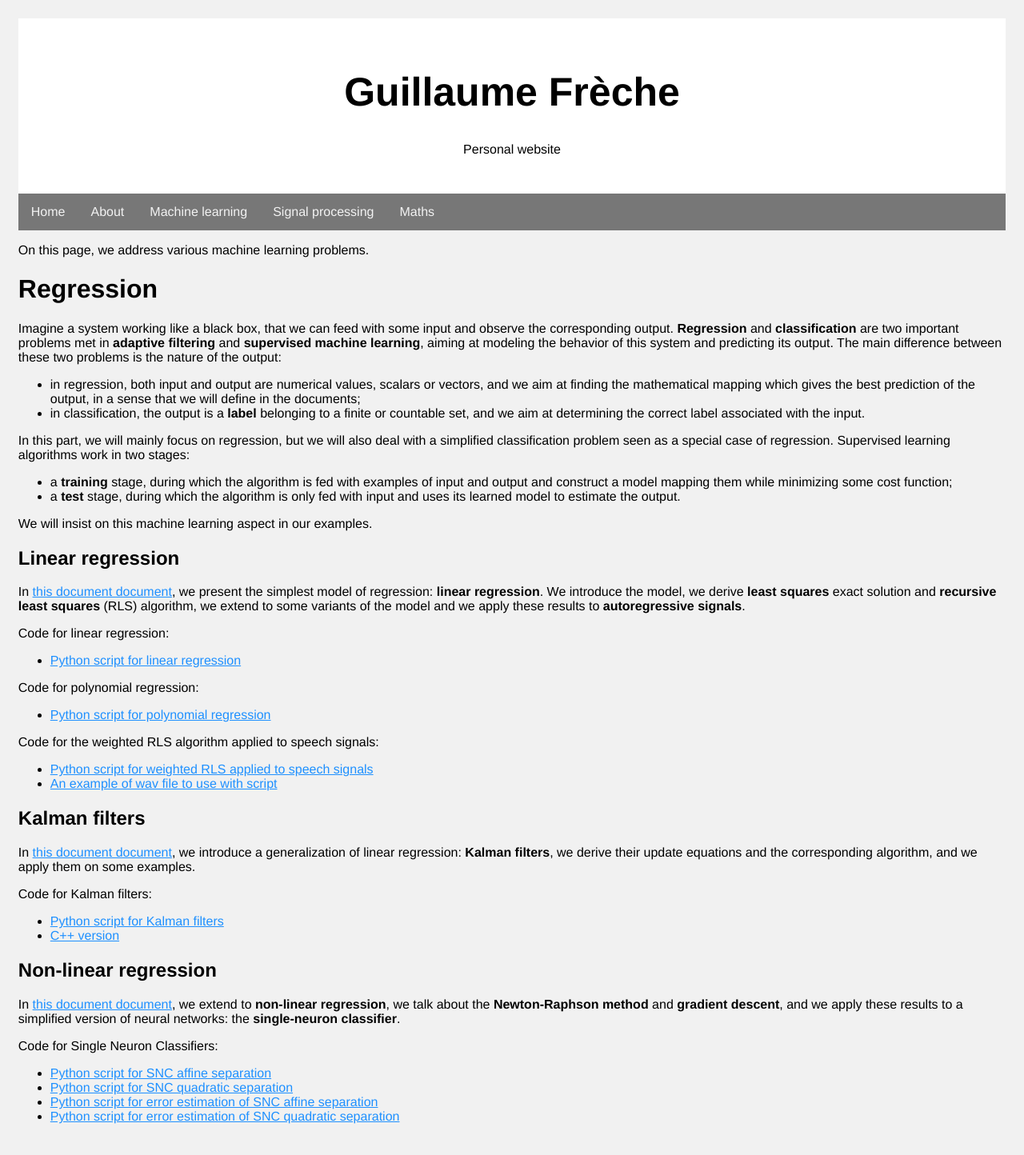
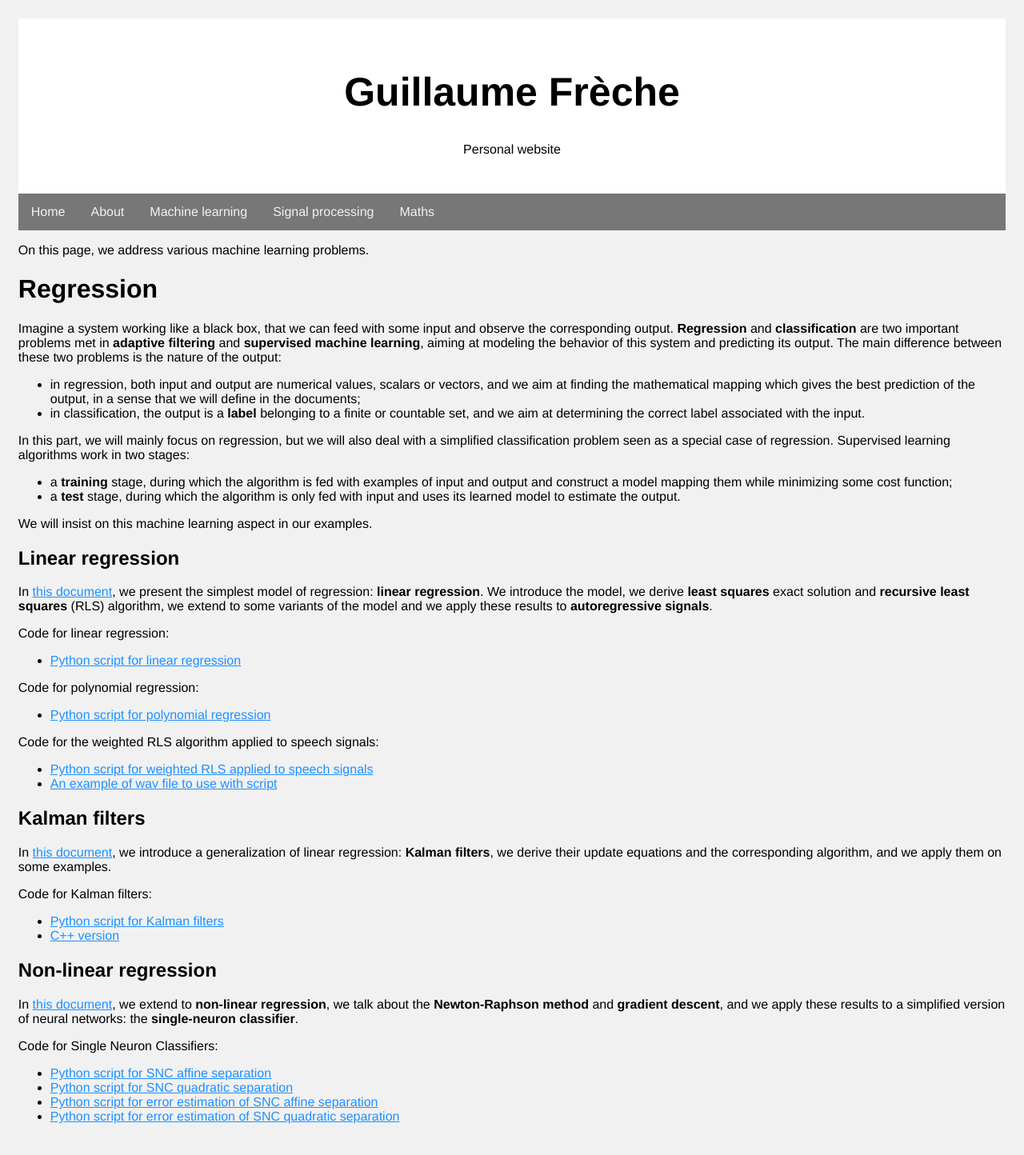
Before and after one commit to grfreche/grfreche.github.io, a Jekyll site: the page built from machine_learning.md, in a window 1280 px wide. Shown: the whole page at 80% size. Built offline with Jekyll 4.4.1, drawn with Linux system fonts in a browser that asks for light colours.

Commit message:
Update machine_learning.md

```diff
--- a/machine_learning.md
+++ b/machine_learning.md
@@ -32,7 +32,7 @@ We will insist on this machine learning aspect in our examples.
 
 ## Linear regression
 
-In [this document document](/pdfs/LinearRegression.pdf),
+In [this document](/pdfs/LinearRegression.pdf),
 we present the simplest model of regression: **linear regression**.
 We introduce the model, we derive **least squares** exact solution and **recursive least squares** (RLS) algorithm,
 we extend to some variants of the model and we apply these results to **autoregressive signals**.
@@ -49,7 +49,7 @@ Code for the weighted RLS algorithm applied to speech signals:
 
 ## Kalman filters
 
-In [this document document](/pdfs/KalmanFilters.pdf),
+In [this document](/pdfs/KalmanFilters.pdf),
 we introduce a generalization of linear regression: **Kalman filters**,
 we derive their update equations and the corresponding algorithm, and we apply them on some examples.
 
@@ -59,7 +59,7 @@ Code for Kalman filters:
 
 ## Non-linear regression
 
-In [this document document](/pdfs/NonLinearRegression.pdf),
+In [this document](/pdfs/NonLinearRegression.pdf),
 we extend to **non-linear regression**, we talk about the **Newton-Raphson method** and **gradient descent**,
 and we apply these results to a simplified version of neural networks: the **single-neuron classifier**.
 
```
